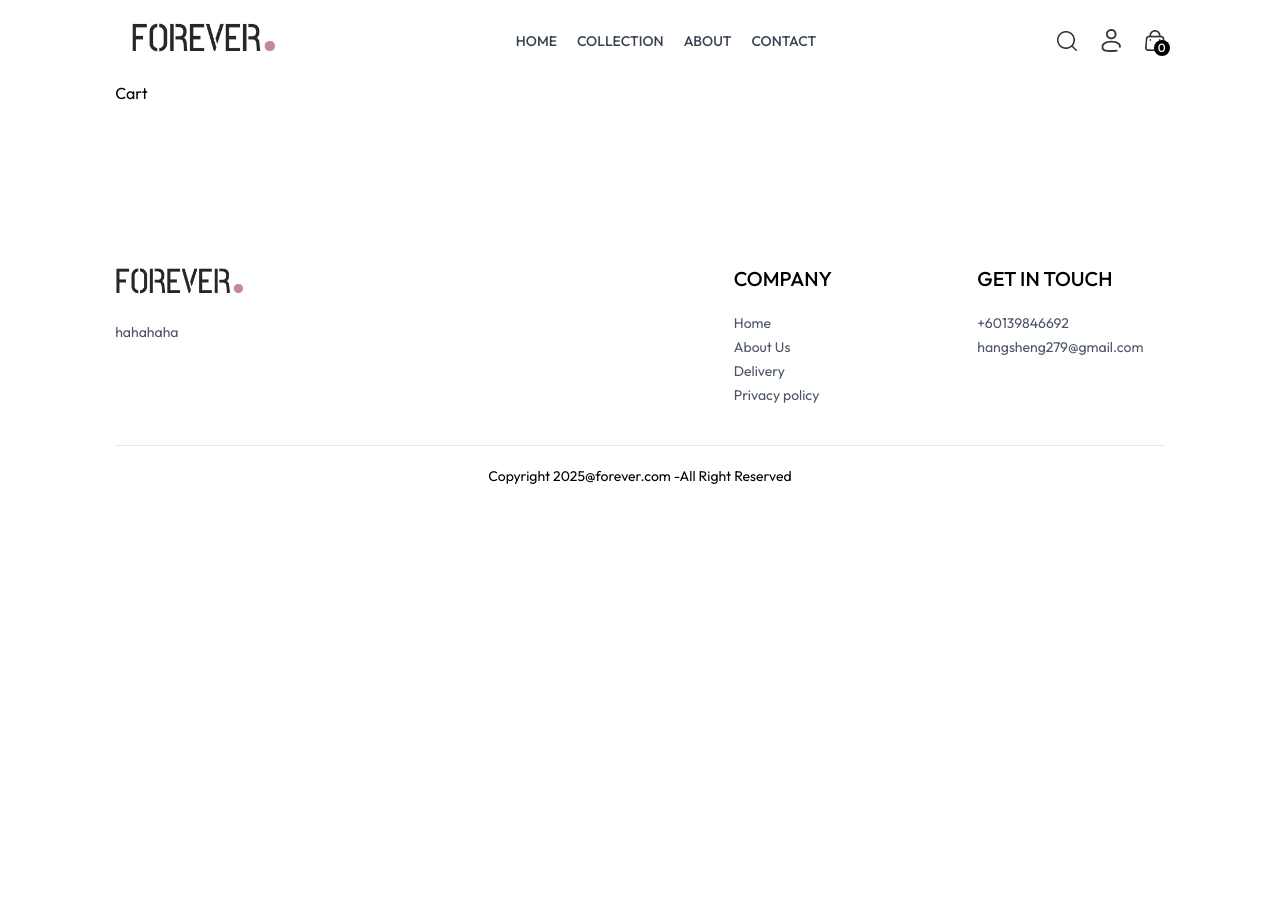
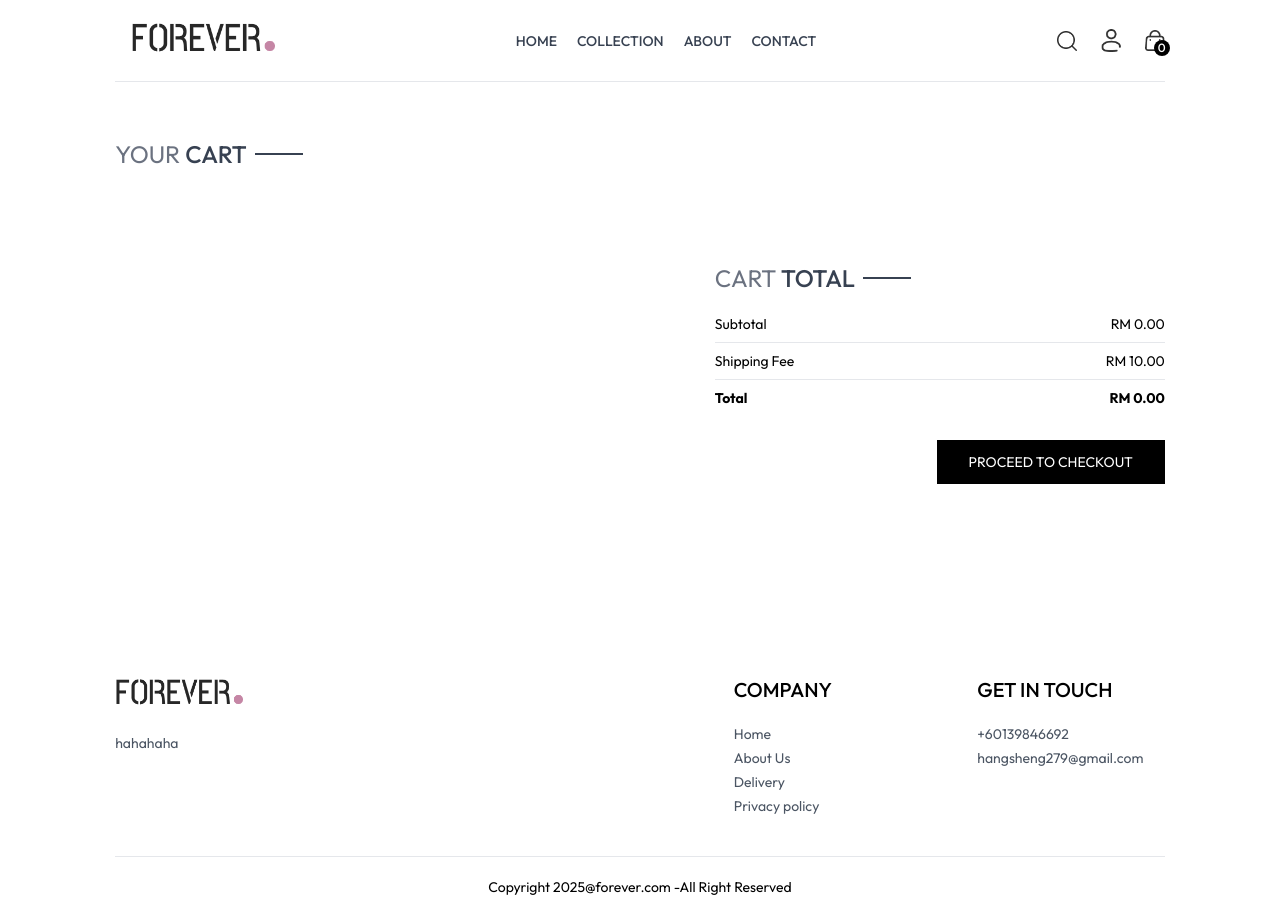
Before and after one commit to hangsheng0625/TheTrendyClub, a React (Vite) app in the folder frontend/: page /cart in a window 1280 px wide. Before the commit the page ends 800 px from the top, so only its background shows below. Built offline with nearby package versions, Linux system fonts and the light colour scheme.

Commit message:
create the function for add to cart

```diff
--- a/frontend/src/App.jsx
+++ b/frontend/src/App.jsx
@@ -12,10 +12,13 @@
 import Orders from './pages/Orders'
 import Footer from './components/Footer'
 import SearchBar from './components/SearchBar'
+import { ToastContainer, toast } from 'react-toastify';
+
 
 const App = () => {
   return (
     <div className='px-4 sm:px-[5vw] md:px-[7vw] lg:px-[9vw]'>
+      <ToastContainer></ToastContainer>
       <Navbar />
       <SearchBar/>
       <Routes>
--- /dev/null
+++ b/frontend/src/components/CartTotal.jsx
@@ -0,0 +1,38 @@
+import React, { useContext } from 'react'
+import { ShopContext } from '../context/ShopContext'
+import Title from './Title';
+
+const CartTotal = () => {
+    const {currency, delivery_fee, getCartAmount} = useContext(ShopContext);
+
+    return (
+    <div className='w-full'>
+        <div className='text-2xl'>
+            <Title text1={'CART'} text2={'TOTAL'}></Title>
+
+        </div>
+
+        <div className='flex flex-col gap-2 mt-2 text-sm'>
+            <div className='flex justify-between'>
+                <p>Subtotal</p>
+                <p>{currency} {getCartAmount()}.00</p>
+            </div>
+
+            <hr />
+            <div className='flex justify-between'>
+                <p>Shipping Fee</p>
+                <p>{currency} {delivery_fee}.00</p>
+            </div>
+            <hr />
+            <div className='flex justify-between'>
+                <b>Total</b>
+                <b>{currency} {(getCartAmount() === 0 ? 0 : (getCartAmount() + Number(delivery_fee))).toFixed(2)}</b>
+            </div>
+
+        </div>
+
+    </div>
+  )
+}
+
+export default CartTotal
--- a/frontend/src/components/Navbar.jsx
+++ b/frontend/src/components/Navbar.jsx
@@ -5,7 +5,7 @@
 
 const Navbar = () => {
   const [visible, setVisible] = useState(false);
-  const {setShowSearch} = useContext(ShopContext);
+  const {setShowSearch, getCartCount} = useContext(ShopContext);
 
   return (
     <div className='flex items-center justify-between py-5 font-medium relative'>
@@ -47,7 +47,7 @@
         </div>
         <Link to='/cart' className='relative'>
           <img src={assets.cart_icon} className='w-5 min-w-5' alt="Cart" />
-          <p className='absolute right-[-5px] bottom-[-5px] w-4 text-center leading-4 bg-black text-white aspect-square rounded-full text-xs'>0</p>
+          <p className='absolute right-[-5px] bottom-[-5px] w-4 text-center leading-4 bg-black text-white aspect-square rounded-full text-xs'>{getCartCount()}</p>
         </Link>
         <img onClick={() => setVisible(true)} src={assets.menu_icon} className='w-5 cursor-pointer sm:hidden' alt="Menu" />
       </div>
--- a/frontend/src/context/ShopContext.jsx
+++ b/frontend/src/context/ShopContext.jsx
@@ -1,5 +1,8 @@
-import { createContext, useState } from "react";
+import { createContext, useEffect, useState } from "react";
 import {products} from "../assets/assets"
+import { toast } from "react-toastify";
+import { useNavigate } from 'react-router-dom';
+
 
 export const ShopContext = createContext();
 
@@ -9,10 +12,81 @@
     const delivery_fee = '10'
     const [search, setSearch] = useState('');
     const [showSearch, setShowSearch] = useState(false);
+    const [cartItems, setCartItems] = useState({});
+    const navigate = useNavigate();
+
+    const addToCart = async (itemId, size) => {
+        if (!size) {
+            toast.error('Select Product Size');
+            return
+        }
+
+        let cartData = structuredClone(cartItems)
+        if (cartData[itemId]) {
+            if (cartData[itemId][size]){
+                cartData[itemId][size] += 1;
+            }
+            else {
+                cartData[itemId][size] = 1;
+            }
+        }
+        else {
+            cartData[itemId] = {};
+            cartData[itemId][size] = 1;
+        }
+        setCartItems(cartData);
+    }
+
+    const getCartCount = () => {
+        let totalCount = 0;
+        for(const items in cartItems){
+            for(const item in cartItems[items]){
+                try {
+                    if (cartItems[items][item] > 0){
+                        totalCount += cartItems[items][item];
+                    }
+                    else{
+
+                    }
+                } catch (error) {
+
+                }
+            }
+        }
+        return totalCount;
+    }
+
+    const updateQuantity = async (itemId, size, quantity) => {
+        let cartData = structuredClone(cartItems);
+        cartData[itemId][size] = quantity;
+        setCartItems(cartData);
+    }
+
+    const getCartAmount = () => {
+        let totalAmount = 0;
+        for (const items in cartItems){
+            let itemInfo = products.find((product)=> product._id === items);
+            for (const item in cartItems[items]){
+                try {
+                    if (cartItems[items][item]>0){
+                        totalAmount += itemInfo.price * cartItems[items][item];
+                    }
+                } catch (error) {
+
+                }
+            }
+        }
+        return totalAmount;
+    }
 
     const value = {
         products, currency, delivery_fee,
-        search, setSearch, showSearch, setShowSearch
+        search, setSearch, showSearch, setShowSearch,
+        cartItems, addToCart,
+        getCartCount,
+        updateQuantity,
+        getCartAmount,
+        navigate
     }
 
     return (
--- a/frontend/src/pages/Cart.jsx
+++ b/frontend/src/pages/Cart.jsx
@@ -1,9 +1,103 @@
-import React from 'react'
+import React, { useContext, useEffect, useState } from "react";
+import { ShopContext } from "../context/ShopContext";
+import Title from "../components/Title";
+import { assets } from "../assets/assets";
+import CartTotal from "../components/cartTotal";
 
 const Cart = () => {
+  const { products, currency, cartItems, updateQuantity, navigate } = useContext(ShopContext);
+  const [cartData, setCartData] = useState([]);
+
+  useEffect(() => {
+    const tempData = [];
+    for (const items in cartItems) {
+      for (const item in cartItems[items]) {
+        if (cartItems[items][item] > 0) {
+          tempData.push({
+            _id: items,
+            size: item,
+            quantity: cartItems[items][item],
+          });
+        }
+      }
+    }
+    setCartData(tempData);
+  }, [cartItems]);
+
   return (
-    <div>Cart</div>
-  )
-}
+    <div className="border-t pt-14">
+      <div className="text-2xl mb-3">
+        <Title text1={"YOUR"} text2={"CART"}></Title>
+      </div>
 
-export default Cart
+      <div>
+        {cartData.map((item, index) => {
+          const productData = products.find(
+            (product) => product._id === item._id
+          );
+
+          return (
+            <div
+              key={index}
+              className="py-4 border-t border-gray-200 text-gray-700 grid grid-cols-[4fr_0.5fr_0.5fr] sm:grid-cols-[4fr_2fr_0.5fr] items-center gap-4"
+            >
+              <div className="flex items-start gap-6">
+                <img
+                  className="w-16 sm:w-20"
+                  src={productData.image[0]}
+                  alt=""
+                />
+                <div>
+                  <p className="text-xs sm:text-lg font-medium">
+                    {productData.name}
+                  </p>
+                  <div className="flex items-center gap-5 mt-2">
+                    <p>
+                      {currency}
+                      {productData.price}
+                    </p>
+                    <p className="px-2 sm:px-3 sm:py-1 border bg-slate-50">
+                      {item.size}
+                    </p>
+                  </div>
+                </div>
+              </div>
+              <input
+                onChange={(e) =>
+                  e.target.value === "" || e.target.value === "0"
+                    ? null
+                    : updateQuantity(
+                        item._id,
+                        item.size,
+                        Number(e.target.value)
+                      )
+                }
+                className="border max-w-10 sm:max-w-20 px-1 sm:px-2 py-1"
+                type="number"
+                min={1}
+                defaultValue={item.quantity}
+              />
+              <img
+                onClick={() => updateQuantity(item._id, item.size, 0)}
+                className="w-4 mr-4 sm:w-5 cursor-pointer"
+                src={assets.bin_icon}
+                alt=""
+              />
+            </div>
+          );
+        })}
+      </div>
+      <div className="flex justify-end my-20">
+        <div className="w-full sm:w-[450px]">
+          <CartTotal>
+          </CartTotal>
+          <div className="w-full text-end">
+            <button onClick={()=>navigate('/place-order')} className="bg-black text-white text-sm my-8 px-8 py-3">PROCEED TO CHECKOUT</button>
+          </div>
+        </div>
+      </div>
+    </div>
+  );
+};
+
+export default Cart;
--- a/frontend/src/pages/Product.jsx
+++ b/frontend/src/pages/Product.jsx
@@ -6,7 +6,7 @@
 
 const Product = () => {
   const { productId } = useParams();
-  const { products, currency } = useContext(ShopContext);
+  const { products, currency, addToCart } = useContext(ShopContext);
   const [productData, setProductData] = useState(false);
   const [image, setImage] = useState("");
   const [size, setSize] = useState("");
@@ -85,7 +85,7 @@
               ))}
             </div>
           </div>
-          <button className="bg-black text-white px-8 py-3 text-sm active:bg-gray-700"> ADD TO CART </button>
+          <button onClick={()=>addToCart(productData._id, size)}className="bg-black text-white px-8 py-3 text-sm active:bg-gray-700"> ADD TO CART </button>
           <hr className="mt-8 sm:w-4/5"/>
           <div className="text-sm text-gray-500 mt-5 flex flex-col gap-1">
               <p>100% Original product.</p>
```
